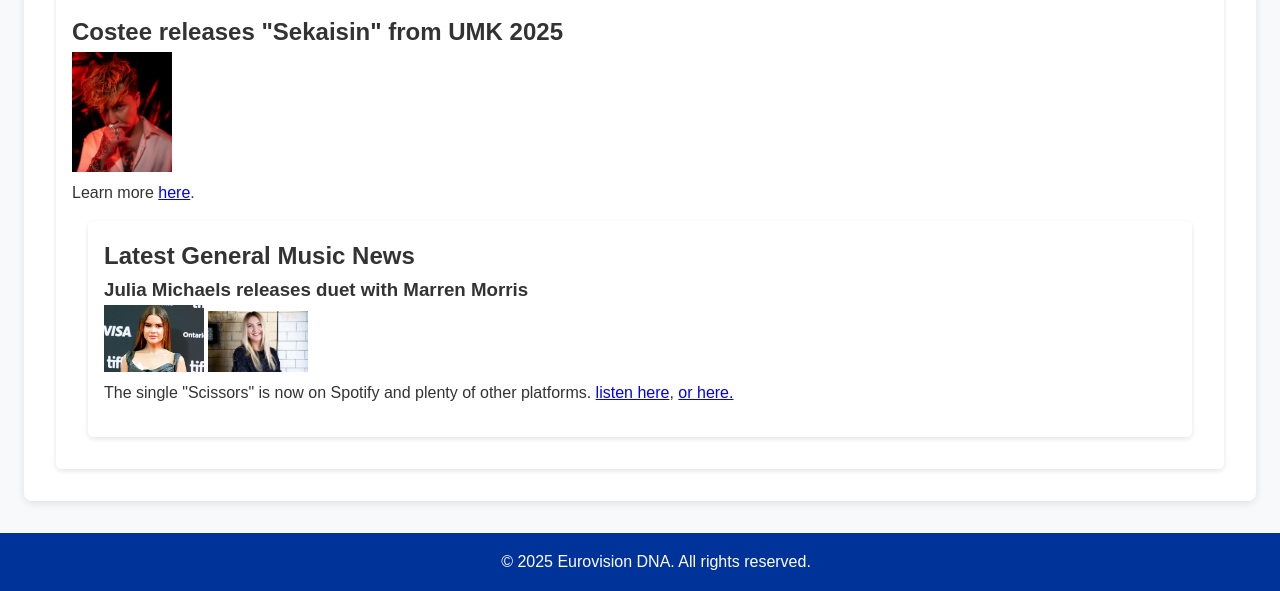
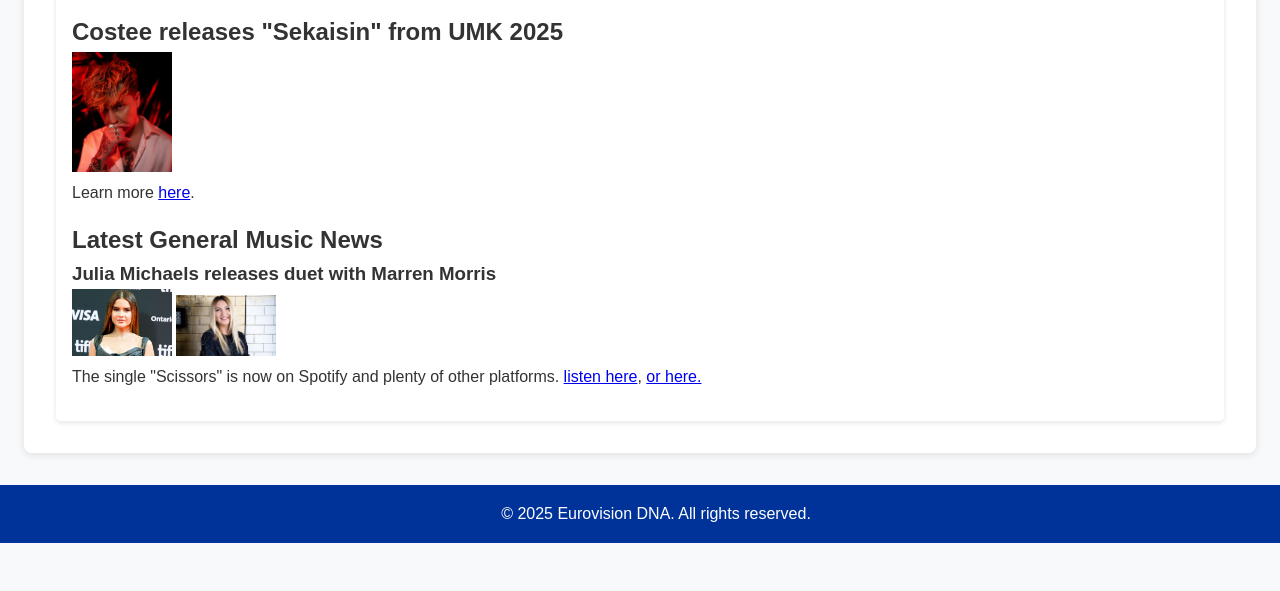
Before and after one commit to alexis80000/Eurovision-DNA, a plain HTML site: page index.html in a window 1280 px wide. Shown: the part 625-1216 px from the top of the page. After the commit the page ends 1168 px from the top, so only its background shows below. Drawn offline with Linux system fonts and the light colour scheme.

Commit message:
Update index.html

```diff
--- a/index.html
+++ b/index.html
@@ -43,7 +43,6 @@
   <p>Learn more <a href="https://www.esccovers.com/finland-costee-releases-sekaisin-from-umk-2025/?fbclid=IwY2xjawHzXLVleHRuA2FlbQIxMQABHUyqRS1yOIt8DYiSxzHWd7ZOxwOErYnNiMkOj1BxCPHSbTYs0IaZG2x7dA_aem_oQzm2VRE2Q3iWW9tyIQpnQ" target="_blank" rel="noopener noreferrer">here</a>.</p>
 </article>
 
-        <section class="news-highlights">
            <h2>Latest General Music News</h2>
             <article>
     <h3>Julia Michaels releases duet with Marren Morris</h3>
```
